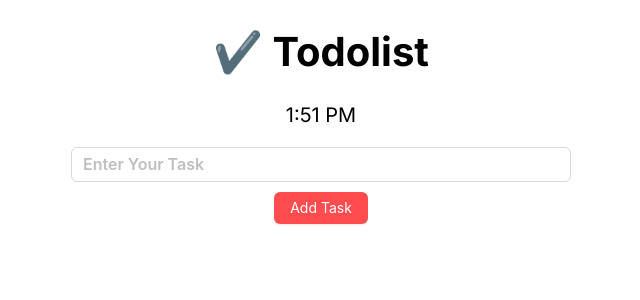
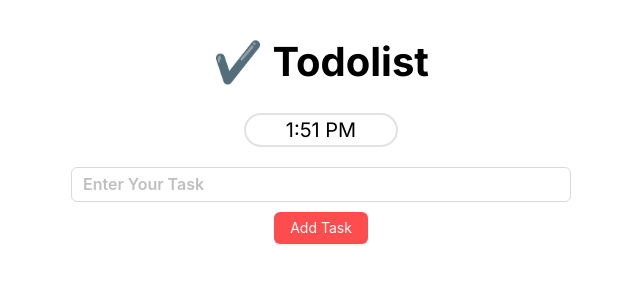
Before and after one commit to yasasbanukaofficial/improved-todolist, a Next.js app: page / in a window 1280 px wide. Shown: the top 300 px of the page, without its empty margins (319-959 px from the left). Built offline with nearby package versions, Linux system fonts and the light colour scheme.

Commit message:
added css to clock feature

```diff
--- a/app/components/Todolist.js
+++ b/app/components/Todolist.js
@@ -23,8 +23,10 @@ export function Todolist() {
 
     return (
         <>
-            <h1>✔️ Todolist </h1>
-            <DigitalClock />
+            <div className='header'>
+                <h1>✔️ Todolist </h1>
+                <DigitalClock />
+            </div>
             <div className='inputTask-container'>
                 <TaskInput
                     value={newTask}
--- a/app/globals.css
+++ b/app/globals.css
@@ -43,3 +43,25 @@ body {
   height: 60px;
   background-color: rgb(226, 240, 253);
 }
+
+.header {
+  display: flex;
+  flex-direction: column;
+  justify-content: center;
+  align-items: center;
+  text-align: center;
+  margin: 0 auto;
+}
+
+.clock {
+  display: flex;
+  align-items: center;
+  justify-content: center;
+  text-align: center;
+  margin: 0 auto;
+  font-size: 20px;
+  width: 150px;
+  height: 30px;
+  border: 2px solid rgb(226, 226, 226);
+  border-radius: 20px
+}
```
